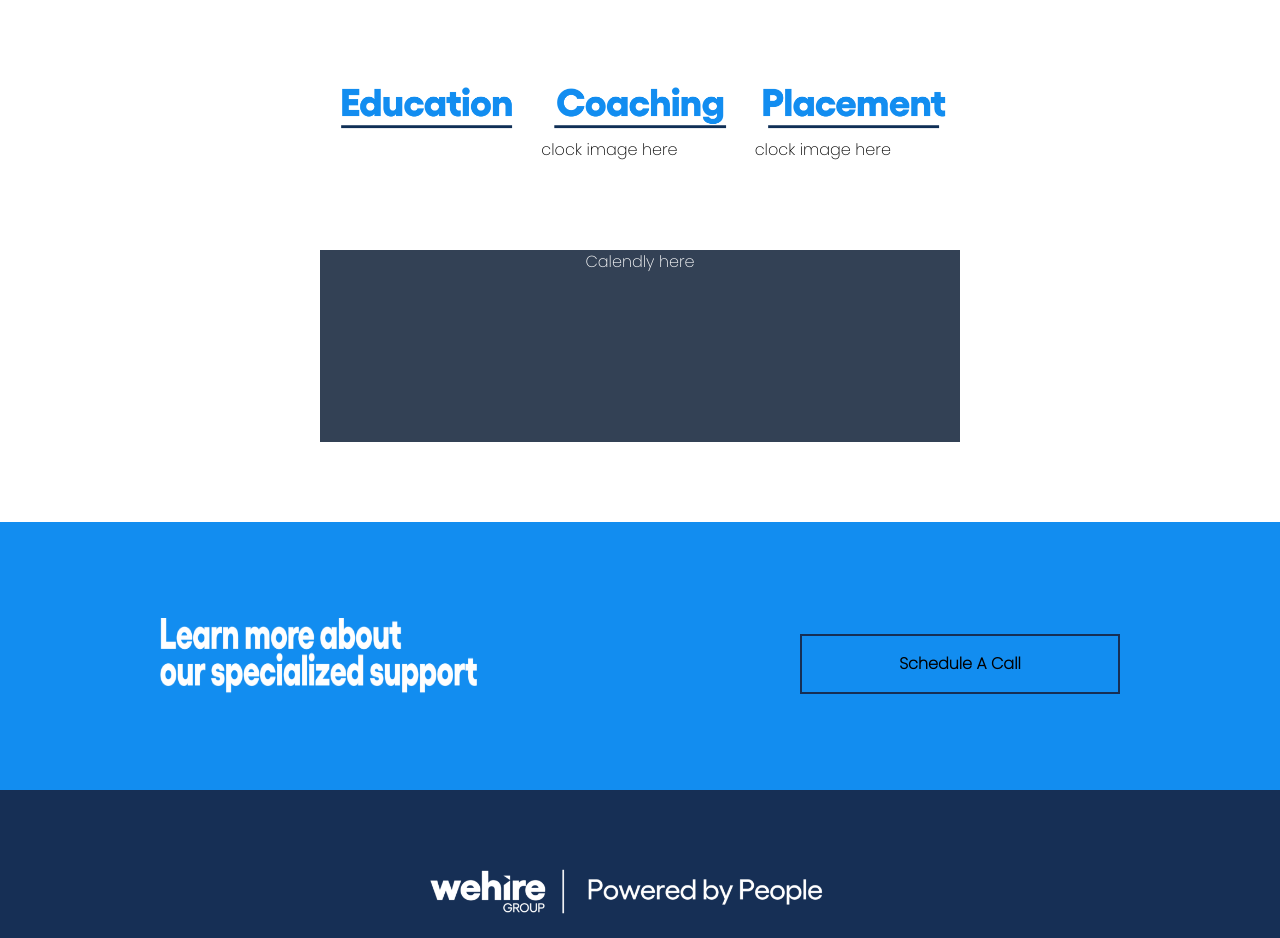
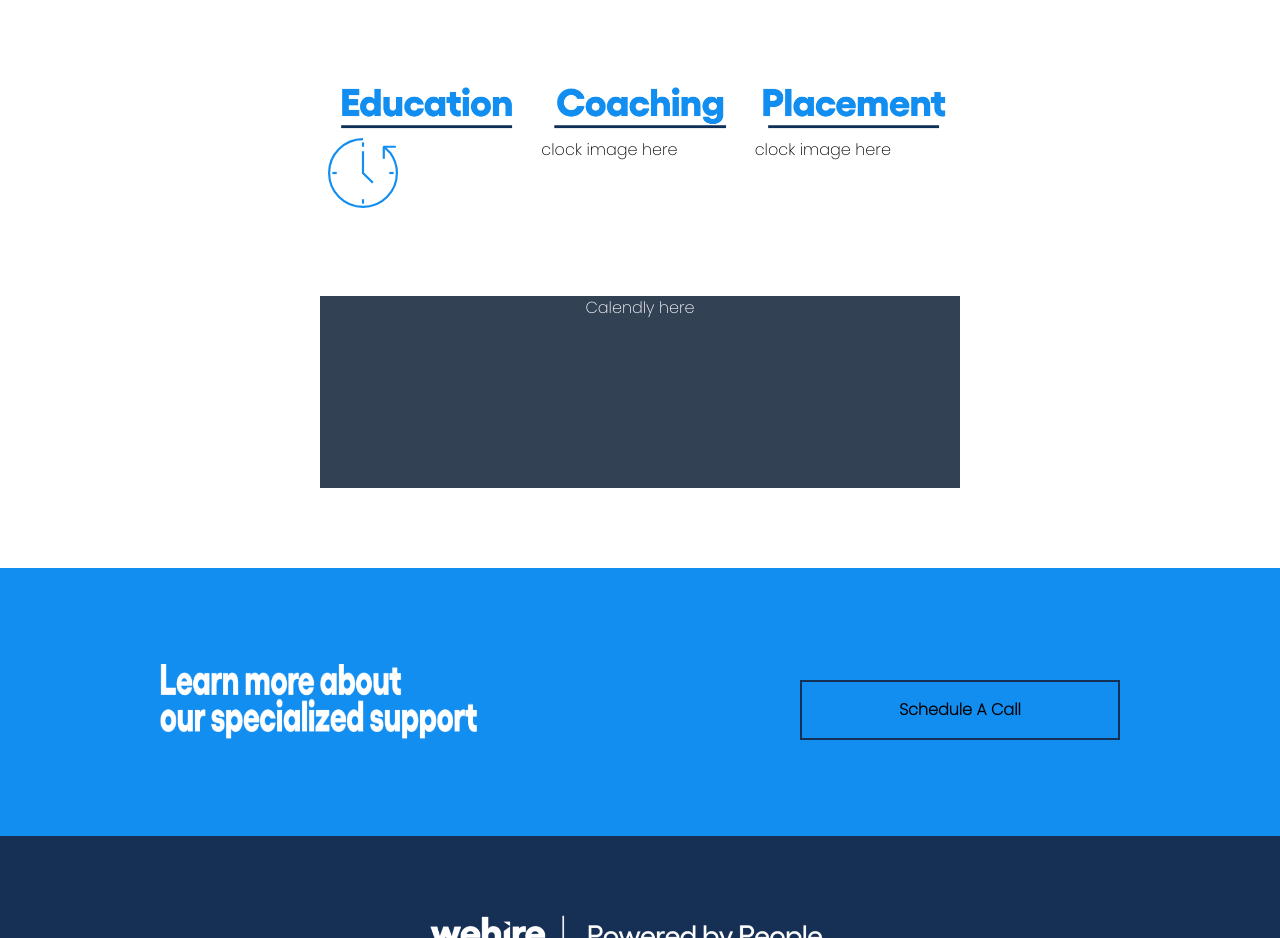
Before and after one commit to johnnam1121/wehire, a Next.js app: page /specialties/big4 in a window 1280 px wide. Shown: the part 1180-2118 px from the top of the page. Built offline with nearby package versions, Linux system fonts and the light colour scheme.

Commit message:
finsihed first svg

```diff
--- a/app/specialties/big4/animatedSVG/Clock.tsx
+++ b/app/specialties/big4/animatedSVG/Clock.tsx
@@ -0,0 +1,130 @@
+'use client'
+import React, { useEffect, useRef } from 'react';
+
+export default function Clock() {
+  const pathRefs = {
+    path1: useRef<SVGPathElement>(null),
+    path2: useRef<SVGPathElement>(null),
+    path3: useRef<SVGPathElement>(null),
+    path4: useRef<SVGPathElement>(null),
+    path5: useRef<SVGPathElement>(null),
+    path6: useRef<SVGPathElement>(null),
+    path7: useRef<SVGPathElement>(null),
+    path8: useRef<SVGPathElement>(null),
+  };
+
+  useEffect(() => {
+    const animatePath = (pathRef: React.MutableRefObject<SVGPathElement | null>) => {
+      const path = pathRef.current;
+
+      if (path) {
+        const totalLength = path.getTotalLength();
+        const totalLengthStr = totalLength.toString();
+
+        // Set the initial values for the animation
+        path.style.strokeDasharray = `${totalLengthStr} ${totalLengthStr}`;
+        path.style.strokeDashoffset = totalLengthStr;
+
+        // Animate the path
+        path.animate(
+          [
+            { strokeDashoffset: totalLength },
+            { strokeDashoffset: 0 }
+          ],
+          {
+            duration: 1000,
+            easing: 'ease-out',
+            fill: 'forwards'
+          }
+        );
+      }
+    };
+
+    // Iterate through each path ref and animate the path
+    Object.values(pathRefs).forEach((pathRef) => animatePath(pathRef));
+
+  }, [pathRefs]);
+
+  return (
+    <svg
+      version="1.1"
+      xmlns="http://www.w3.org/2000/svg"
+      xmlnsXlink="http://www.w3.org/1999/xlink"
+      x="0px"
+      y="0px"
+      width="64px"
+      height="64px"
+      viewBox="0 0 64 64"
+      enableBackground="new 0 0 64 64"
+      xmlSpace="preserve"
+      id="nectar-svg-animation-instance-0"
+      style={{ height: '70px', width: '70px' }}
+    >
+      <path
+        ref={pathRefs.path1}
+        fill="none"
+        stroke="#128DF0"
+        strokeWidth="2"
+        strokeMiterlimit="10"
+        d="M32,12L32,32L41,41"
+      ></path>
+      <path
+        ref={pathRefs.path2}
+        fill="none"
+        stroke="#128DF0"
+        strokeWidth="2"
+        strokeMiterlimit="10"
+        d="M4,32L8,32"
+      ></path>
+      <path
+        ref={pathRefs.path3}
+        fill="none"
+        stroke="#128DF0"
+        strokeWidth="2"
+        strokeMiterlimit="10"
+        d="M56,32L60,32"
+      ></path>
+      <path
+        ref={pathRefs.path4}
+        fill="none"
+        stroke="#128DF0"
+        strokeWidth="2"
+        strokeMiterlimit="10"
+        d="M32,60L32,56"
+      ></path>
+      <path
+        ref={pathRefs.path5}
+        fill="none"
+        stroke="#128DF0"
+        strokeWidth="2"
+        strokeMiterlimit="10"
+        d="M32,8L32,4"
+      ></path>
+      <path
+        ref={pathRefs.path6}
+        fill="none"
+        stroke="#128DF0"
+        strokeWidth="2"
+        strokeMiterlimit="10"
+        d="M32,63C14.879,63,1,49.121,1,32S14.879,1,32,1"
+      ></path>
+      <path
+        ref={pathRefs.path7}
+        fill="none"
+        stroke="#128DF0"
+        strokeWidth="2"
+        strokeMiterlimit="10"
+        d="M32,63c17.121,0,31-13.879,31-31 c0-6.713-2.134-12.926-5.759-18l-5.62-5.621"
+      ></path>
+      <path
+        ref={pathRefs.path8}
+        fill="none"
+        stroke="#128DF0"
+        strokeWidth="2"
+        strokeLinejoin="bevel"
+        strokeMiterlimit="10"
+        d="M51,19L51,8L62,8"
+      ></path>
+    </svg>
+  );
+}
--- a/app/specialties/big4/page.tsx
+++ b/app/specialties/big4/page.tsx
@@ -11,7 +11,7 @@ import education from '../../../public/images/Big4/education.png'
 import coaching from '../../../public/images/Big4/coaching.png'
 import placement from '../../../public/images/Big4/placement.png'
 import SpecializedSupport from '../../../public/images/Big4/SpecializedSupport.png'
-// import Clock from './animatedSVG/Clock'
+import Clock from './animatedSVG/Clock'
 
 
 export default function page() {
@@ -65,7 +65,7 @@ export default function page() {
           <div className='md:flex md:justify-around'>
             <div className="flex-none mx-auto p-2 md:w-1/3">
               <Image className='w-full' src={education} alt="Education logo" />
-              {/* <Clock /> */}
+              <Clock />
 
             </div>
             <div className="flex-none mx-auto p-2 md:w-1/3">
```
